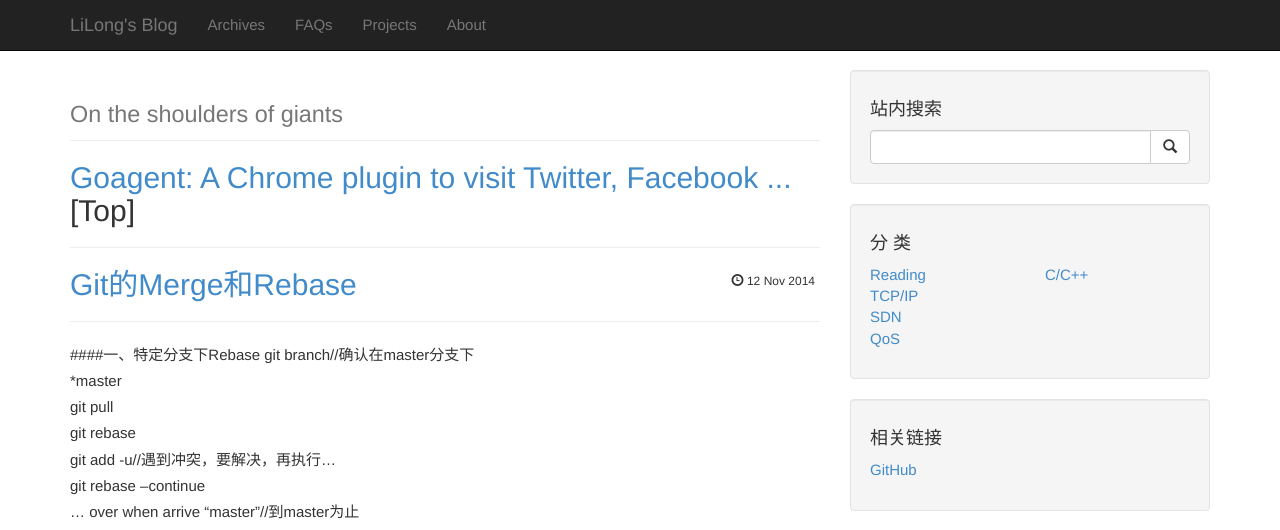
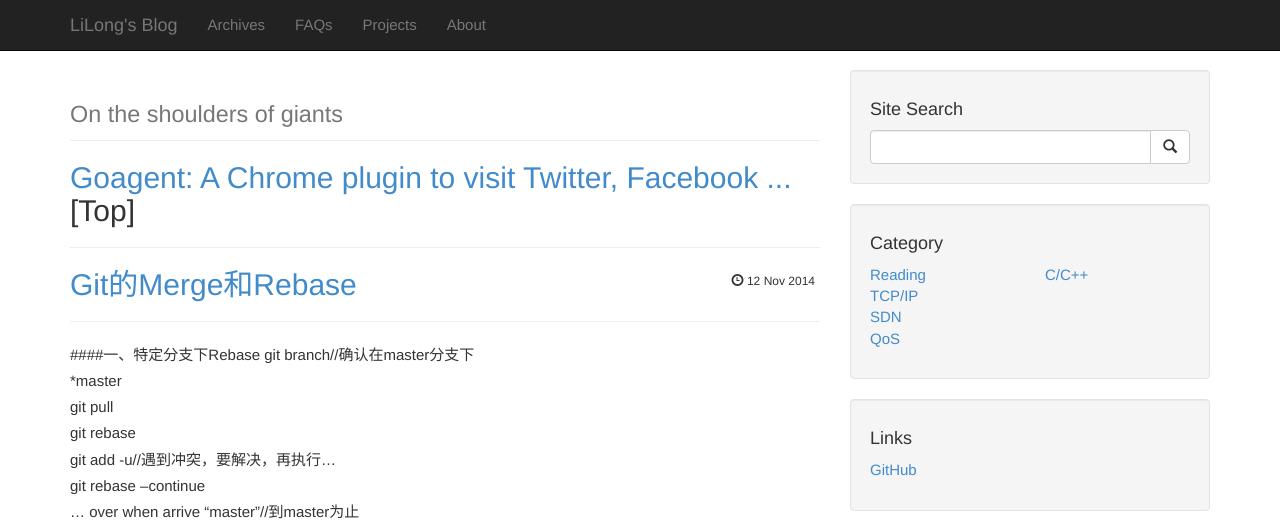
Before and after one commit to li-long/li-long.github.io, a Jekyll site: the page built from index.html, in a window 1280 px wide and 900 px high. Shown: the top 530 px of the window. Built offline with Jekyll 4.4.1, drawn with Linux system fonts in a browser that asks for light colours; Markdown is read by kramdown in place of the engine named in the settings; the list of posts is cut into pages by our own code; comment, search, counter and statistics services are not loaded.

Commit message:
modify default.html

```diff
--- a/_layouts/default.html
+++ b/_layouts/default.html
@@ -71,7 +71,7 @@
           <!-- Blog Search Well -->
           <div class="well">
             <h4>
-              站内搜索
+              Site Search
             </h4>
             {% include search.html %}
             <!-- /.input-group -->
@@ -79,7 +79,7 @@
           <!-- Blog Categories Well -->
           <div class="well">
             <h4>
-              分 类
+              Category
             </h4>
             <div class="row">
               {% include categories.html %}
@@ -89,7 +89,7 @@
           <!-- Blog Links Well -->
           <div class="well">
             <h4>
-              相关链接
+              Links
             </h4>
             {% include links.html %}
           </div>
```
